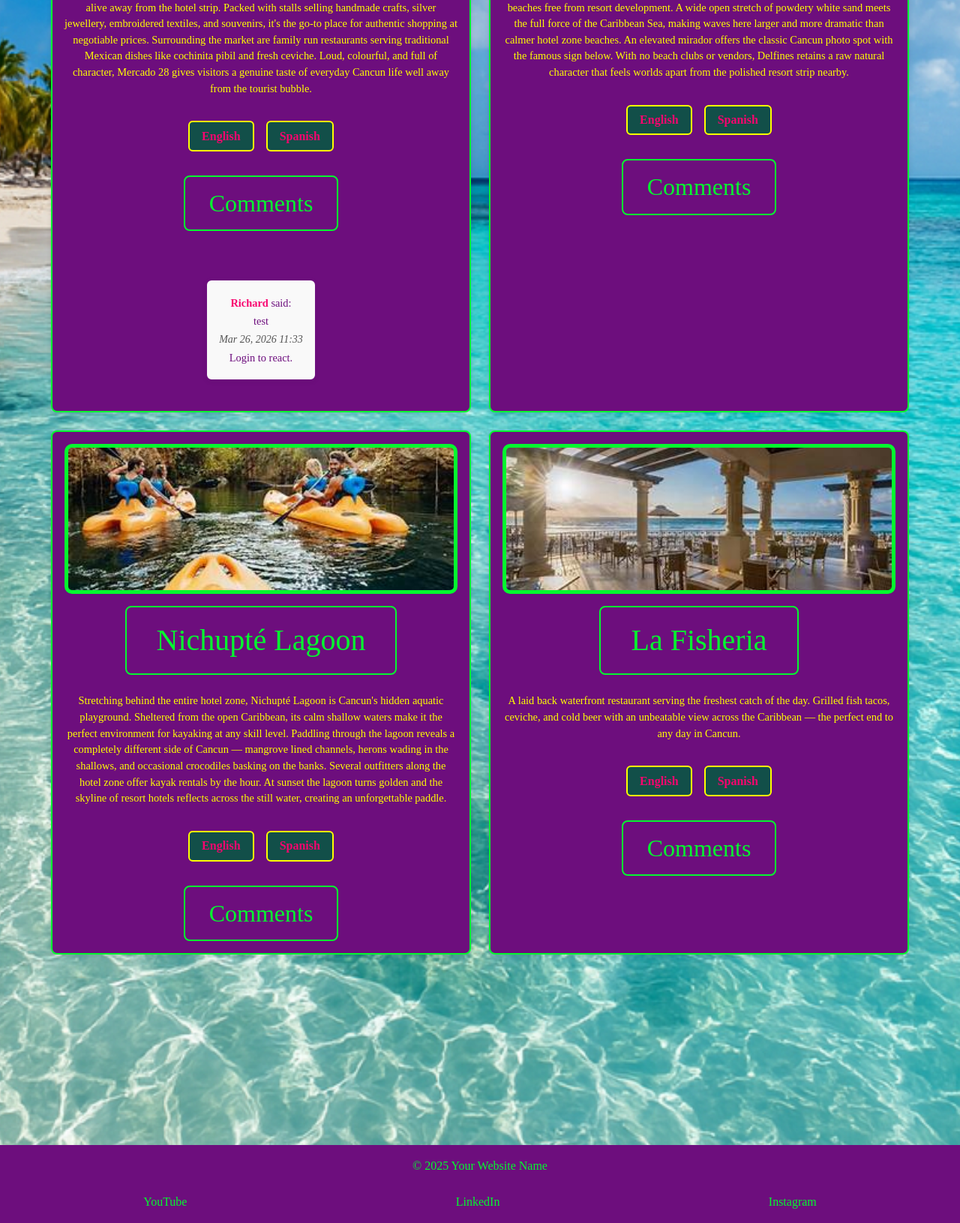
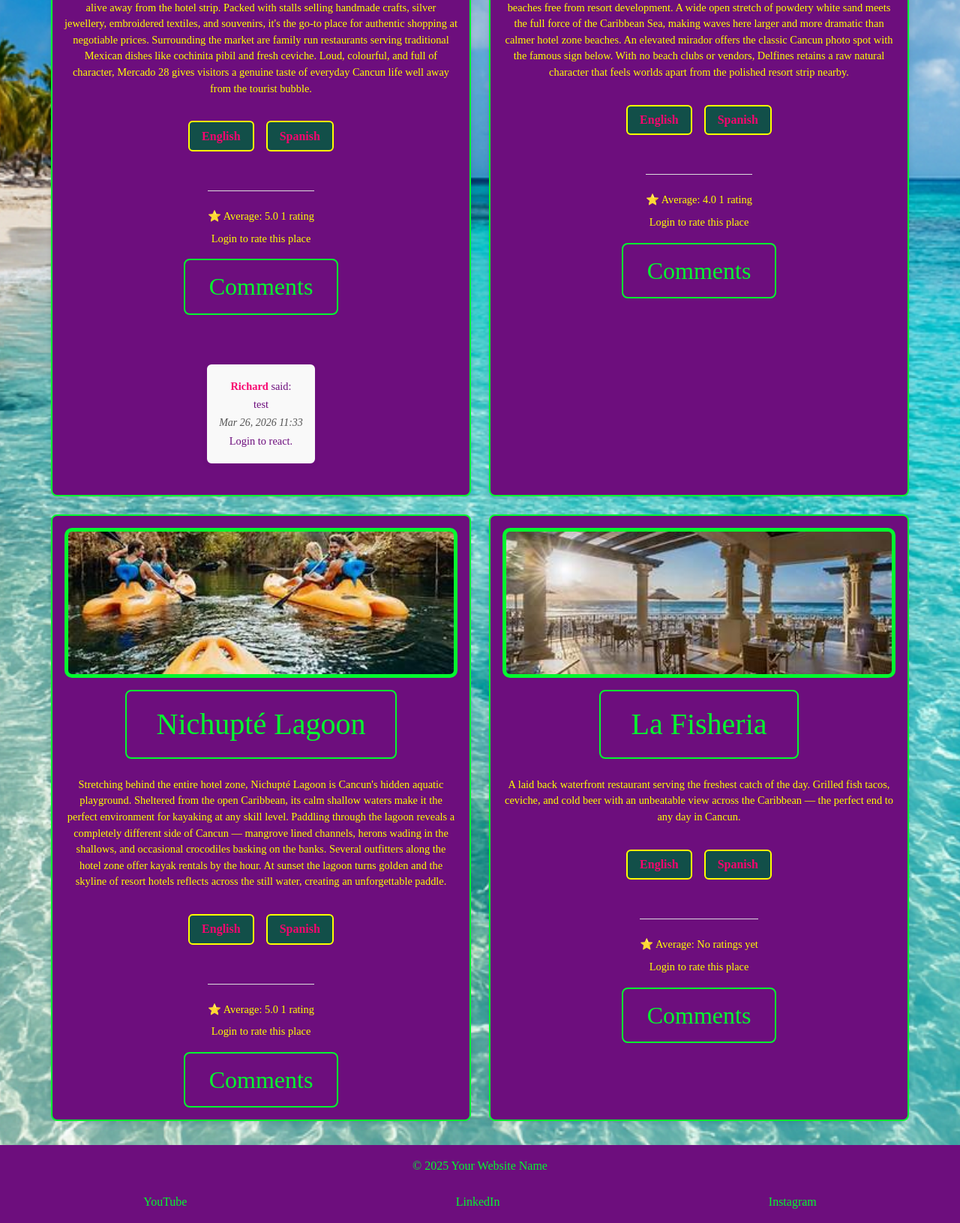
Before and after one commit to Richard-L4/Caribbean, a Django app: page /destinations-details/2/ in a window 1280 px wide. Shown: the part 690-2321 px from the top of the page at 75% size. Run offline with Django 5.2, Linux system fonts and the light colour scheme; data comes from the database, SQL or seed files in the repository; both versions use the stored data as it was after the commit.

Commit message:
add ratings logic to html

```diff
--- a/caribbean_tours/templates/destinations-details.html
+++ b/caribbean_tours/templates/destinations-details.html
@@ -11,7 +11,7 @@
 <div class="cards-container">
     {% for place in places %}
     <div class="card">
-        {% with trans=translations_by_place|get_item:place.id %}
+        {% with trans=translations_by_place|get_item:place.id ratings=ratings_by_place|get_item:place.id %}
         <img src="{% static 'images/' %}{{ place.image_name }}" alt="{{ place.destinations }}">
         <h1 class="color">{{ trans.destinations|default:place.destinations }}</h1>
         <p>{{ trans.content|default:place.content }}</p>
@@ -19,8 +19,40 @@
             <a href="{% url 'destinations-details' pk=card.pk %}?lang=en">English</a>
             <a href="{% url 'destinations-details' pk=card.pk %}?lang=es">Spanish</a>
         </div>
-        {% endwith %}
-
+        <div class="rating-box">
+            <p>
+               ⭐ Average:
+               {% if ratings.average_rating %}
+                {{ ratings.average_rating|floatformat:1 }}
+               {% else %}
+                No ratings yet
+               {% endif %}
+               {% if ratings.rating_count %}
+               {{ ratings.rating_count }} rating {{ratings.rating_count|pluralize }}
+               {% endif %}
+            </p>
+            {% if user.is_authenticated %}
+            <form method="POST" class="star-form" action="{% url 'rating' pk=place.id %}">
+                {% csrf_token %}
+                <div class="star-rating">
+                    {% for star in "12345"|make_list %}
+                    <button type="submit" name="rating" value="{{ star }}"
+                        class="star-btn {% if ratings.user_rating and user_rating.rating == star|add:'0' %}selected{% endif %}"> ★
+                    </button>
+                    {% endfor %}
+                </div>
+                <small class="rating-msg">
+                    {% if user_rating %}
+                    Your rating: {{ user_rating.rating }}  ★ (click star to change)
+                    {% else %}
+                    Click star to rate card
+                    {% endif %}
+                </small>
+            </form>
+            {% else %}
+            <p>Login to rate this place</p>
+            {% endif %}
+        </div>
         {% if user.is_authenticated %}
         <form method="POST">
             {% csrf_token %}
@@ -54,7 +86,7 @@
         </div>
         {% endif %}
         {% endfor %}
-
+        {% endwith %}
     </div>
     {% endfor %}
 </div>
--- a/caribbean_tours/urls.py
+++ b/caribbean_tours/urls.py
@@ -7,6 +7,7 @@ urlpatterns = [
     path('destinations/<int:pk>/', views.destinations, name='destinations'),
     path('destinations-details/<int:pk>/',
          views.destinations_details, name='destinations-details'),
+    path('rating/<int:pk>/', views.rating, name='rating'),
     path('edit-comment/<int:pk>/', views.edit_comment, name='edit-comment'),
     path('delete-comment/<int:pk>/',
          views.delete_comment, name='delete-comment'),
--- a/caribbean_tours/views.py
+++ b/caribbean_tours/views.py
@@ -3,10 +3,12 @@ from .forms import ContactForm, RegisterForm, CommentForm
 from django.contrib import messages
 from django.contrib.auth.forms import AuthenticationForm
 from django.contrib.auth import login, logout
-from .models import CardText, Places, Comment, CommentReaction, Translation
+from .models import CardText, Places, Comment, CommentReaction, Translation, \
+      Rating
 from django.http import JsonResponse
 from django.contrib.auth.decorators import login_required
 from django.db import transaction
+from django.db.models import Avg
 
 
 def index(request):
@@ -72,6 +74,23 @@ def destinations_details(request, pk):
             return redirect('destinations-details', pk=card.pk)
 
     comments = Comment.objects.filter(places__card=card).order_by('created_at')
+
+    ratings_by_place = {}
+    for p in places:
+
+        avg = p.ratings.aggregate(avg=Avg('rating'))['avg']
+        count = p.ratings.count()
+        user_rating = None
+
+        if request.user.is_authenticated:
+            user_rating = Rating.objects.filter(
+                place=p, user=request.user
+            ).first()
+        ratings_by_place[p.id] = {
+            'average_rating': avg,
+            'rating_count': count,
+            'user_rating': user_rating
+        }
     return render(request,
                   'destinations-details.html',
                   {'active_tab': 'destinations_details',
@@ -80,7 +99,8 @@ def destinations_details(request, pk):
                    'comments': comments,
                    'form': form,
                    'translations_by_place': translations_by_place,
-                   'language': language})
+                   'language': language,
+                   'ratings_by_place': ratings_by_place})
 
 
 @login_required
@@ -189,3 +209,21 @@ def toggle_reaction(request, comment_id, reaction_type):
 
     return JsonResponse({'status': status, 'likes': likes_count,
                          'dislikes': dislikes_count})
+
+
+@login_required
+def rating(request, pk):
+    if request.method == 'POST':
+        place = get_object_or_404(Places, pk=pk)
+        rating_value = int(request.POST.get('rating', 0))
+        if rating_value < 1 or rating_value > 5:
+            return redirect('destination-details', pk=place.card.pk)
+
+        # Create / update rating
+        Rating.objects.update_or_create(
+            place=place,
+            user=request.user,
+            defaults={'rating': rating_value}
+        )
+        return redirect('destinations-details', pk=place.card.pk)
+    return redirect('index')
```
Also changed, not shown: db.sqlite3.
